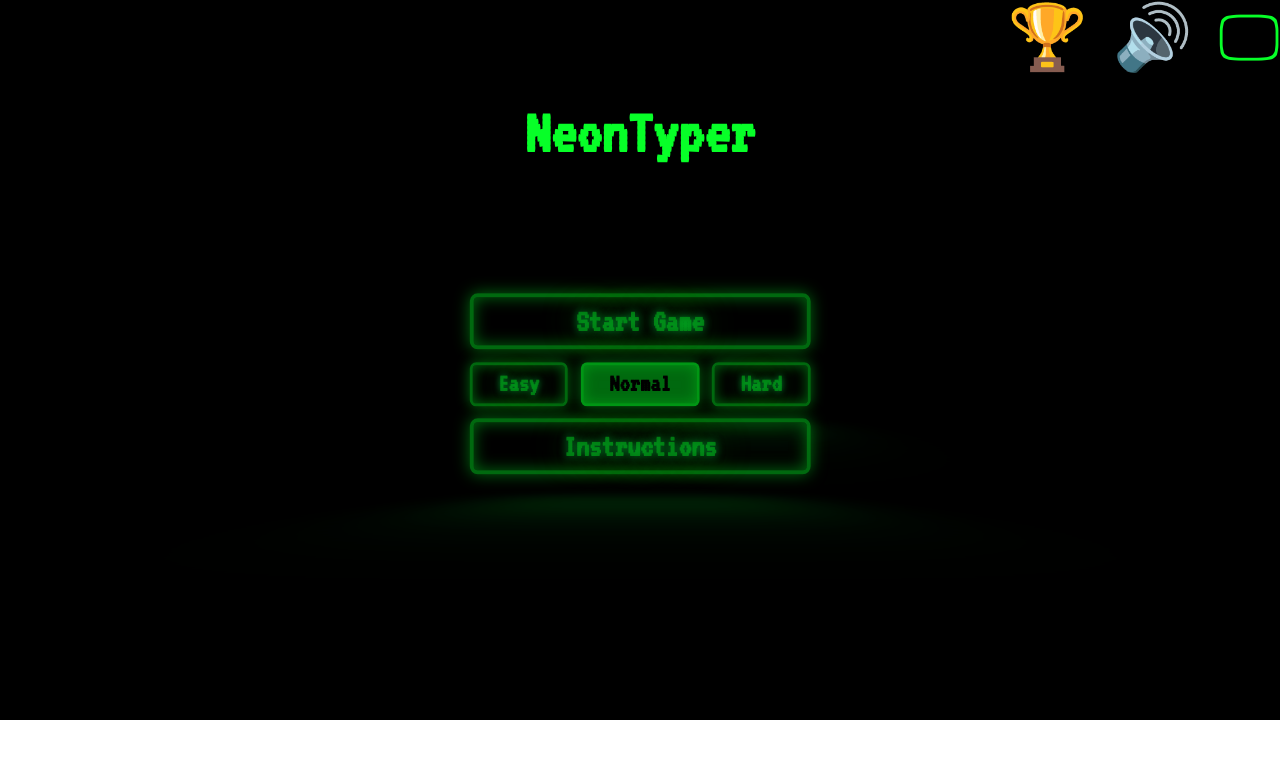
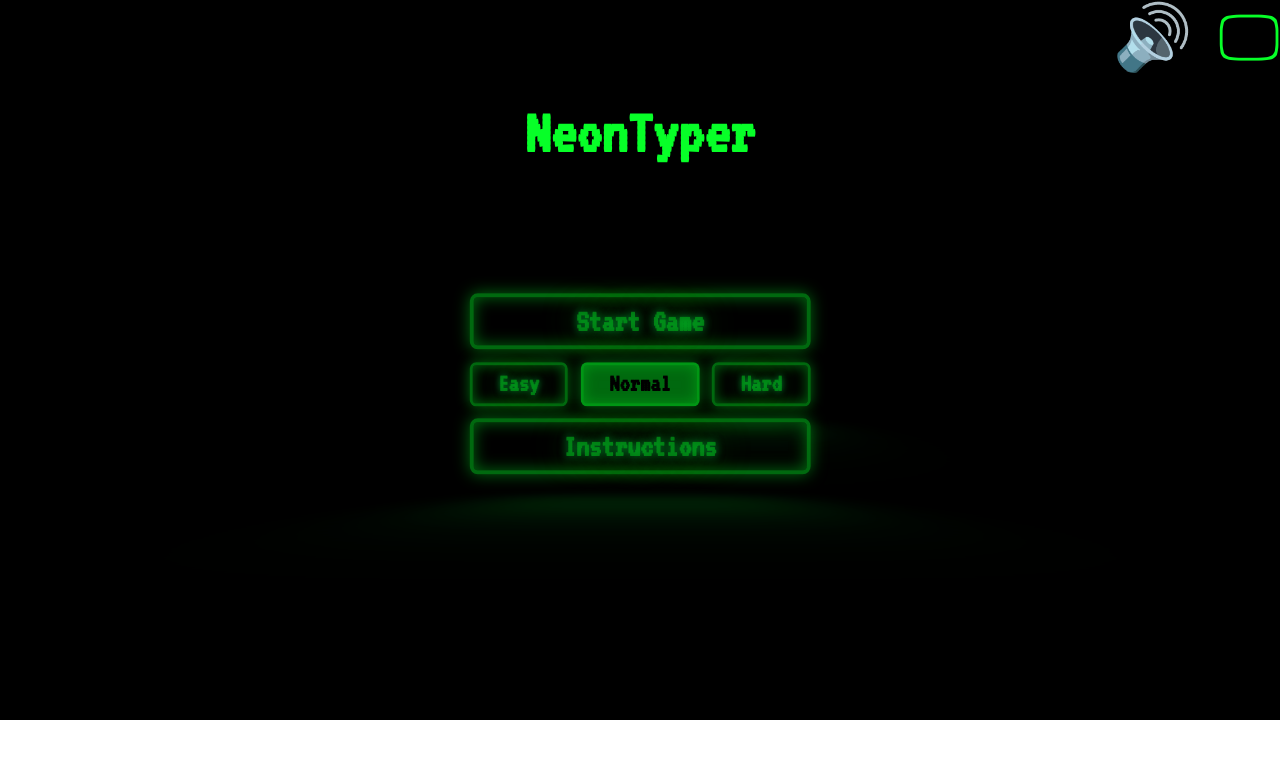
Before and after one commit to GHSvensson/NeonTyper, a plain HTML site: page index.html in a window 1280 px wide. Drawn offline with Linux system fonts and the light colour scheme.

Commit message:
commeting out trophy

```diff
--- a/index.html
+++ b/index.html
@@ -14,7 +14,7 @@
     <div id="screen">
         <div id="start-screen" class="screen">
             <div id="top-bar">
-                <p>🏆</p>
+                <!-- <p>🏆</p> -->
                 <p id="audio-button">🔊</p>
                 <p id="full-screen-button">🖵</p>
             </div>
```
